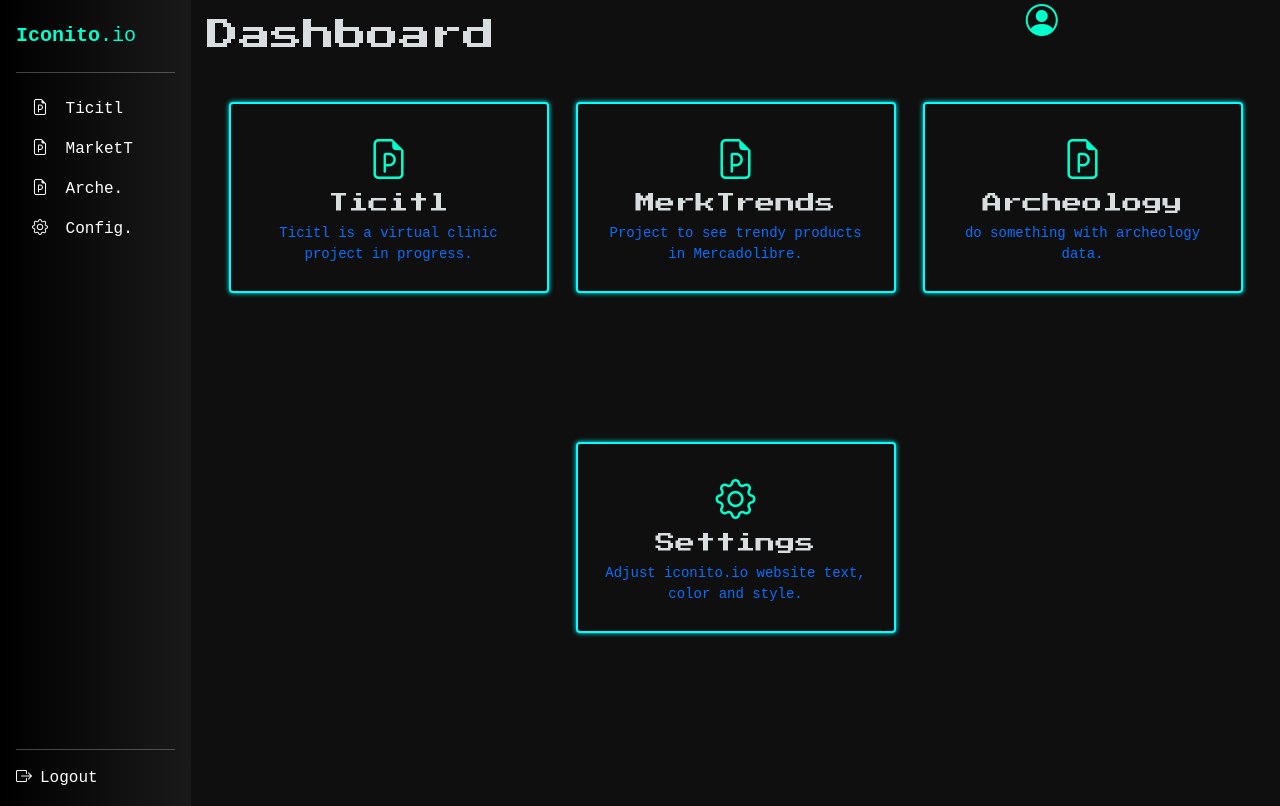
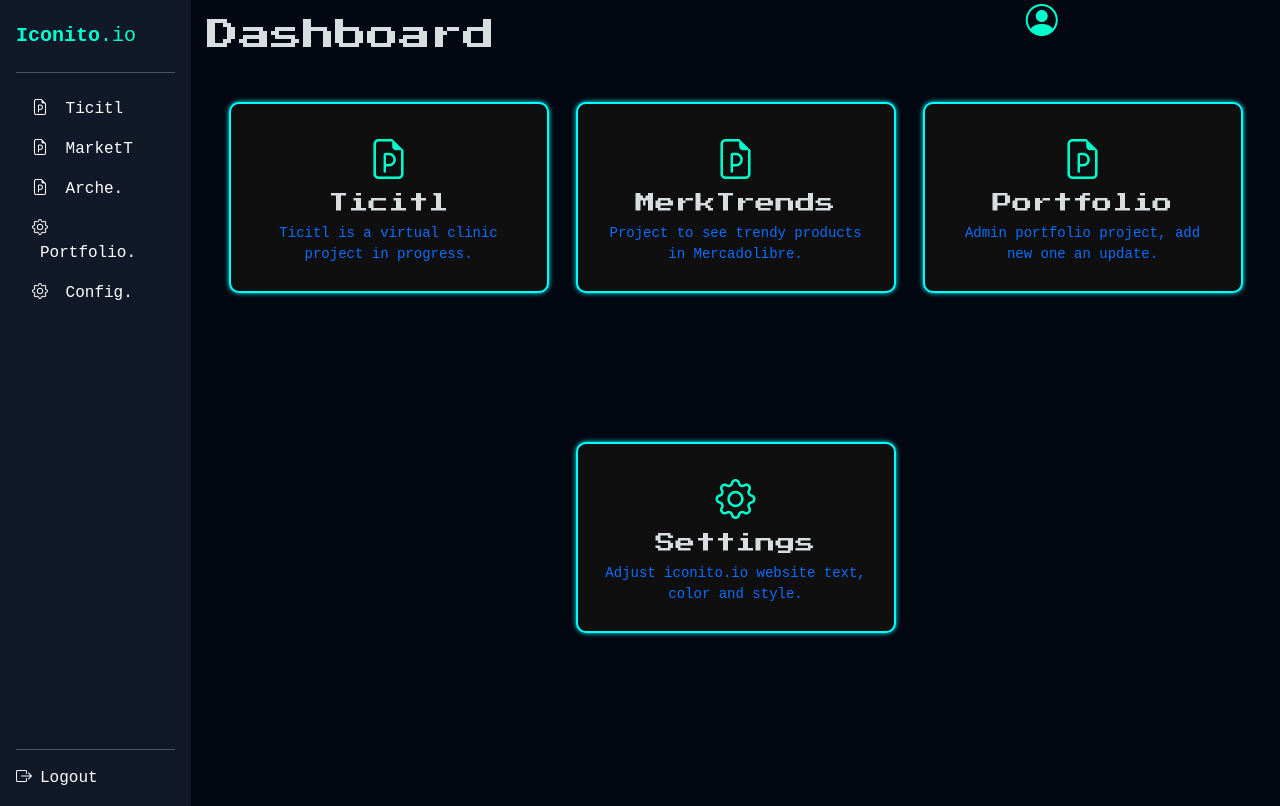
Before and after one commit to iconitodotcom/iconitodotcom, a Flask app: page /dashboard in a window 1280 px wide. Run offline with Flask 3, Linux system fonts and the light colour scheme.

Commit message:
Update admin dashboard style

```diff
--- /dev/null
+++ b/iconitodev/static/css/admin/admin.css
@@ -0,0 +1,8 @@
+.bg-admin
+{
+    background-color: #030711;
+}
+.bg-admin-nav
+{
+    background-color: #111928 !important;
+}
--- a/iconitodev/static/css/core/core.css
+++ b/iconitodev/static/css/core/core.css
@@ -4,7 +4,7 @@ body {
     /* color: #00ffcc; */
     color : #3b4a4e;
   }
-  nav{
+  #siteNav{
       background: linear-gradient(to right, #000000, #1a1a1a);
   }
   .hero {
@@ -105,7 +105,8 @@ body {
   .card-style
   {
     width: 20rem;
-    background-color: #0f0f0f
+    background-color: #0f0f0f;
+    border-radius: 10px;
   }
   #typed-code {
     /*color: #00ffcc !important;*/
--- a/iconitodev/templates/admin/admin-base.html
+++ b/iconitodev/templates/admin/admin-base.html
@@ -1,7 +1,7 @@
 {% extends "base.html" %}
 
 {% block content %}
-    <div class="d-flex" style="min-height: 100vh;">
+    <div class="d-flex bg-admin" style="min-height: 100vh;">
 
         {% include "admin/adminnav.html" %}
 
--- a/iconitodev/templates/admin/adminnav.html
+++ b/iconitodev/templates/admin/adminnav.html
@@ -1,4 +1,4 @@
-<nav class="d-flex flex-column bg-success text-white p-3" style="width: 15rem">
+<nav class="d-flex flex-column bg-admin-nav text-white p-3" style="width: 15rem">
     <a href="#" class="align-items-center mb-3 mb-md-0 me-md-auto text-white text-decoration-none">
       <a class="navbar-brand fw-bold" href="/" id="pagetitle">Iconito<span class="fw-lighter ">.io</span></a>
     </a>
@@ -44,6 +44,13 @@
         <li>
             <a href="#" class="nav-link text-white">
                 <i class="bi bi-gear"></i>
+                <span class="d-none d-xl-inline ms-2">Portfolio.</span>
+                <span class="d-none ms-2">Portfolio details</span>
+            </a>
+        </li>
+        <li>
+            <a href="#" class="nav-link text-white">
+                <i class="bi bi-gear"></i>
                 <span class="d-none d-xl-inline ms-2">Config.</span>
                 <span class="d-none ms-2">Configuración</span>
             </a>
--- a/iconitodev/templates/admin/dashboard.html
+++ b/iconitodev/templates/admin/dashboard.html
@@ -37,8 +37,8 @@
                 <div class="card retro-solid-border card-style">
                   <div class="card-body text-center d-flex justify-content-center flex-column">
                     <h5 class="card-title primary-txt-color mb-3"><i class="bi bi-file-earmark-ppt fs-1"></i></h5>
-                    <h5 class="card-subtitle mb-2">Archeology</h5>
-                    <p class="card-text small">do something with archeology data.</p>
+                    <h5 class="card-subtitle mb-2">Portfolio</h5>
+                    <p class="card-text small">Admin portfolio project, add new one an update.</p>
                   </div>
                 </div>
             </a>
--- a/iconitodev/templates/admin/login.html
+++ b/iconitodev/templates/admin/login.html
@@ -30,7 +30,7 @@
     <!-- Footer Section start -->
     <footer>
         <div class="container">
-          <p class="mb-1">&copy; 2025 Iconito.io Have fun and make dreams come true!.</p>
+          <p class="mb-1">&copy; 2026 Innovation That Brings Ideas to Life.</p>
         </div>
     </footer>
     <!-- Footer Section end -->
--- a/iconitodev/templates/base.html
+++ b/iconitodev/templates/base.html
@@ -30,6 +30,7 @@
 
 
         <link rel="stylesheet" href="{{ url_for('static', filename='css/core/core.css') }}">
+        <link rel="stylesheet" href="{{ url_for('static', filename='css/admin/admin.css') }}">
     </head>
 
     <body>
--- a/iconitodev/templates/topnav.html
+++ b/iconitodev/templates/topnav.html
@@ -1,5 +1,5 @@
 <!-- Navbar -->
-<nav class="navbar navbar-expand-lg navbar-light bg-white fixed-top retro-nav-border">
+<nav id="siteNav" class="navbar navbar-expand-lg navbar-light bg-white fixed-top retro-nav-border">
   <div class="container">
     <a class="navbar-brand fw-bold" href="#" id="pagetitle">Iconito<span class="fw-lighter ">.io</span></a>
     <button class="navbar-toggler btn-retro" type="button" data-bs-toggle="collapse" data-bs-target="#navbarNav">
```
